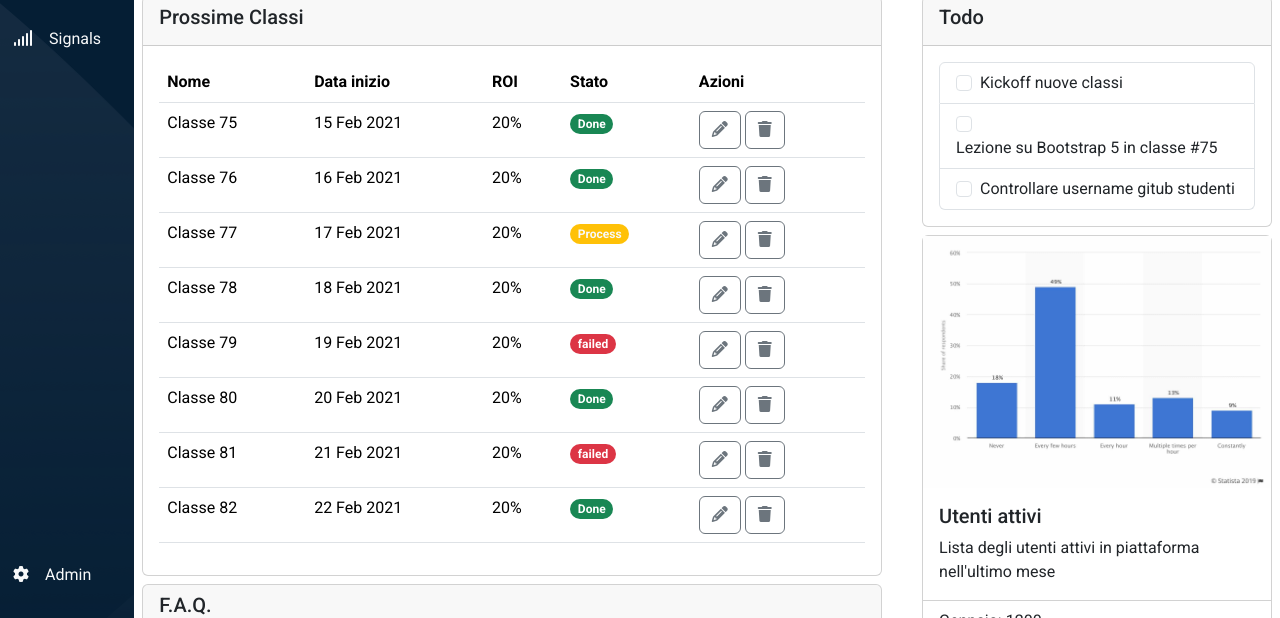
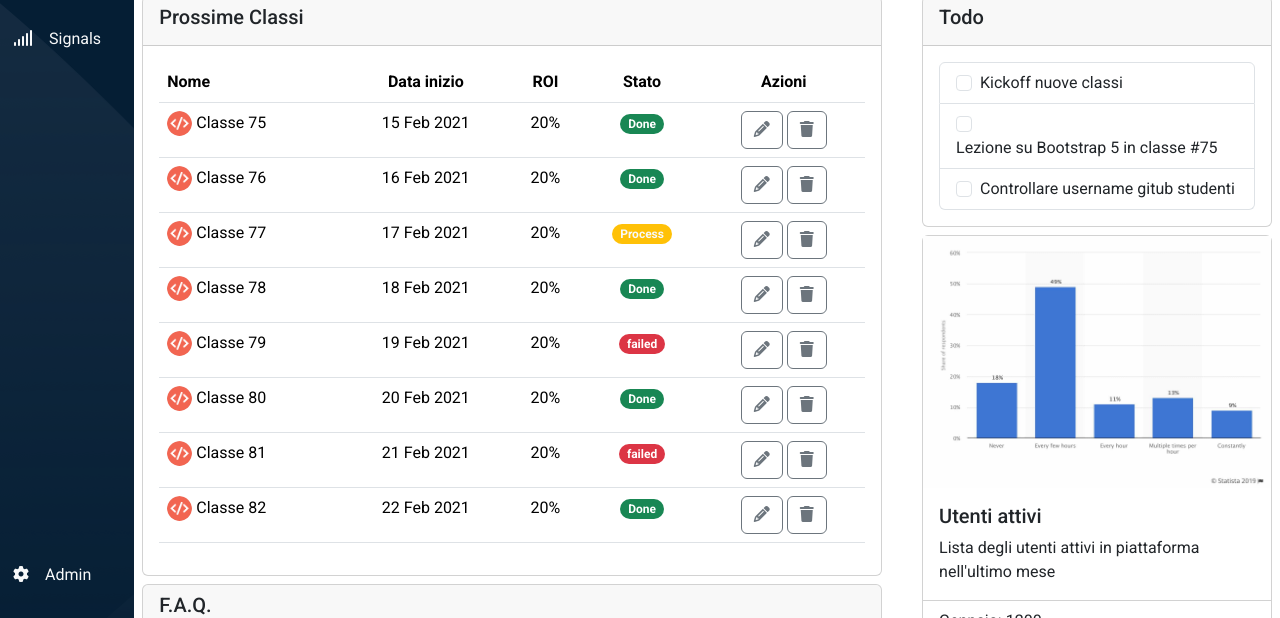
Before and after one commit to enrico-amerio/html-css-bootstrap-dashboard, a plain HTML site: page index.html in a window 1280 px wide. Shown: the part 182-800 px from the top of the page. Drawn offline with nearby package versions, Linux system fonts and the light colour scheme.

Commit message:
[fix]Table

```diff
--- a/css/style.css
+++ b/css/style.css
@@ -1,6 +1,6 @@
 body{
   font-family:'Roboto', sans-serif;
-
+  overflow-x: hidden;
 }
 .debug{
   background-color: rgba(255, 0, 0, 0.3);
--- a/index.html
+++ b/index.html
@@ -204,11 +204,11 @@
                 <div class="card-header">
                   <h5 class="card-title">Prossime Classi</h5>
                 </div>
-                <div class="card-body">
+                <div class="card-body text-center ">
                   <table class="table">
                     <thead>
                       <tr>
-                        <th scope="col">Nome</th>
+                        <th scope="col" class="text-start">Nome</th>
                         <th scope="col" class="d-none d-md-table-cell">Data inizio</th>
                         <th scope="col" class="d-none d-md-table-cell">ROI</th>
                         <th scope="col">Stato</th>
@@ -217,7 +217,15 @@
                     </thead>
                     <tbody>
                       <tr>
-                        <td>Classe 75</td>
+                        <td class="text-start">
+                          <img
+                            src="./img/class-avatar.jpg"
+                            alt=""
+                            style="width: 25px; height: 25px"
+                            class="rounded-circle"
+                            />
+                          <span>Classe 75</span>
+                        </td>
                         <td class="d-none d-md-table-cell">15 Feb 2021</td>
                         <td class="d-none d-md-table-cell">20%</td>
                         <td><span class="badge rounded-pill text-bg-success">Done</span></td>
@@ -227,7 +235,15 @@
                         </td>
                       </tr>
                       <tr>
-                        <td>Classe 76</td>
+                        <td class="text-start">
+                          <img
+                            src="./img/class-avatar.jpg"
+                            alt=""
+                            style="width: 25px; height: 25px"
+                            class="rounded-circle"
+                            />
+                          <span>Classe 76</span>
+                        </td>
                         <td class="d-none d-md-table-cell">16 Feb 2021</td>
                         <td class="d-none d-md-table-cell">20%</td>
                         <td><span class="badge rounded-pill text-bg-success">Done</span></td>
@@ -237,7 +253,15 @@
                         </td>
                       </tr>
                       <tr>
-                        <td>Classe 77</td>
+                        <td class="text-start">
+                          <img
+                            src="./img/class-avatar.jpg"
+                            alt=""
+                            style="width: 25px; height: 25px"
+                            class="rounded-circle"
+                            />
+                          <span>Classe 77</span>
+                        </td>
                         <td class="d-none d-md-table-cell">17 Feb 2021</td>
                         <td class="d-none d-md-table-cell">20%</td>
                         <td><span class="badge rounded-pill text-bg-warning text-light ">Process</span></td>
@@ -247,7 +271,15 @@
                         </td>
                       </tr>
                       <tr>
-                        <td>Classe 78</td>
+                        <td class="text-start">
+                          <img
+                            src="./img/class-avatar.jpg"
+                            alt=""
+                            style="width: 25px; height: 25px"
+                            class="rounded-circle"
+                            />
+                          <span>Classe 78</span>
+                        </td>
                         <td class="d-none d-md-table-cell">18 Feb 2021</td>
                         <td class="d-none d-md-table-cell">20%</td>
                         <td><span class="badge rounded-pill text-bg-success">Done</span></td>
@@ -257,7 +289,15 @@
                         </td>
                       </tr>
                       <tr>
-                        <td>Classe 79</td>
+                        <td class="text-start">
+                          <img
+                            src="./img/class-avatar.jpg"
+                            alt=""
+                            style="width: 25px; height: 25px"
+                            class="rounded-circle"
+                            />
+                          <span>Classe 79</span>
+                        </td>
                         <td class="d-none d-md-table-cell">19 Feb 2021</td>
                         <td class="d-none d-md-table-cell">20%</td>
                         <td><span class="badge rounded-pill text-bg-danger">failed</span></td>
@@ -267,7 +307,15 @@
                         </td>
                       </tr>
                       <tr>
-                        <td>Classe 80</td>
+                        <td class="text-start">
+                          <img
+                            src="./img/class-avatar.jpg"
+                            alt=""
+                            style="width: 25px; height: 25px"
+                            class="rounded-circle"
+                            />
+                          <span>Classe 80</span>
+                        </td>
                         <td class="d-none d-md-table-cell">20 Feb 2021</td>
                         <td class="d-none d-md-table-cell">20%</td>
                         <td><span class="badge rounded-pill text-bg-success">Done</span></td>
@@ -277,7 +325,15 @@
                         </td>
                       </tr>
                       <tr>
-                        <td>Classe 81</td>
+                        <td class="text-start">
+                          <img
+                            src="./img/class-avatar.jpg"
+                            alt=""
+                            style="width: 25px; height: 25px"
+                            class="rounded-circle"
+                            />
+                          <span>Classe 81</span>
+                        </td>
                         <td class="d-none d-md-table-cell">21 Feb 2021</td>
                         <td class="d-none d-md-table-cell">20%</td>
                         <td><span class="badge rounded-pill text-bg-danger">failed</span></td>
@@ -287,7 +343,15 @@
                         </td>
                       </tr>
                       <tr>
-                        <td>Classe 82</td>
+                        <td class="text-start">
+                          <img
+                            src="./img/class-avatar.jpg"
+                            alt=""
+                            style="width: 25px; height: 25px"
+                            class="rounded-circle"
+                            />
+                          <span>Classe 82</span>
+                        </td>
                         <td class="d-none d-md-table-cell">22 Feb 2021</td>
                         <td class="d-none d-md-table-cell">20%</td>
                         <td><span class="badge rounded-pill text-bg-success">Done</span></td>
```
